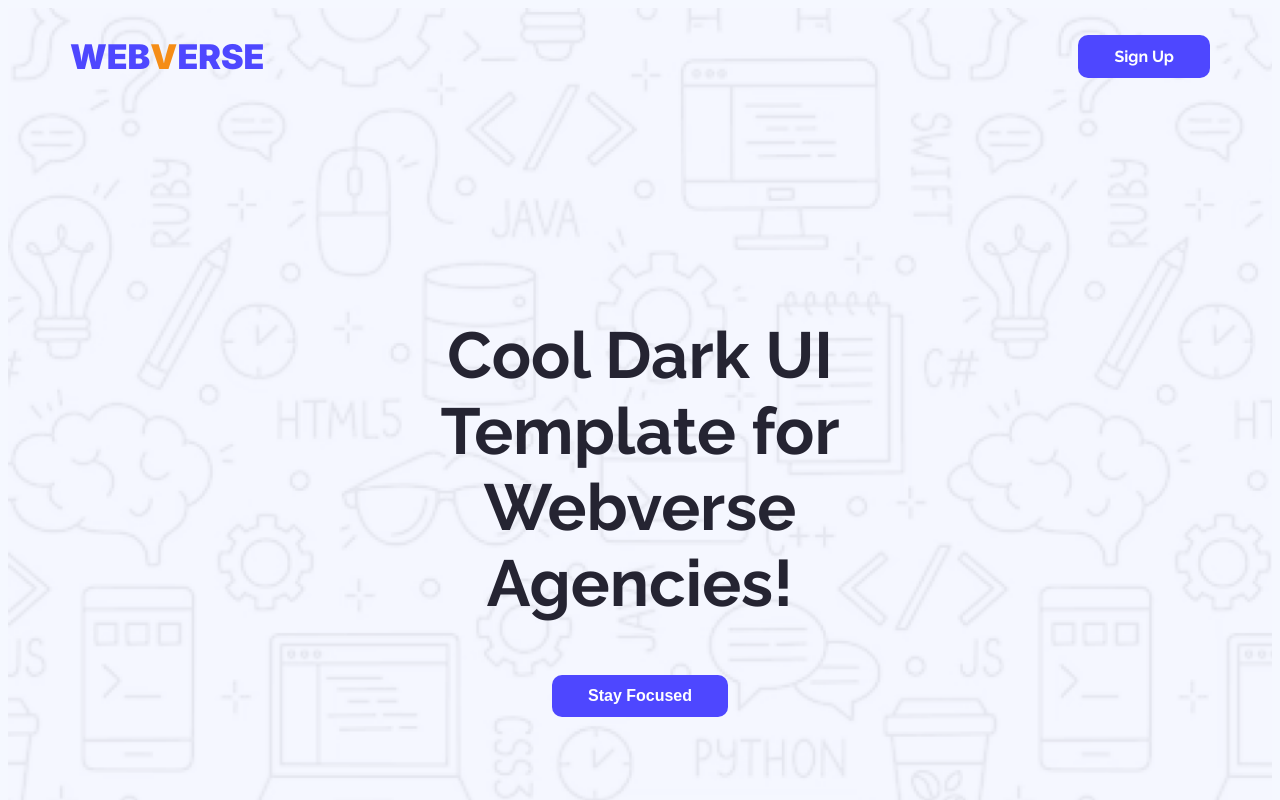
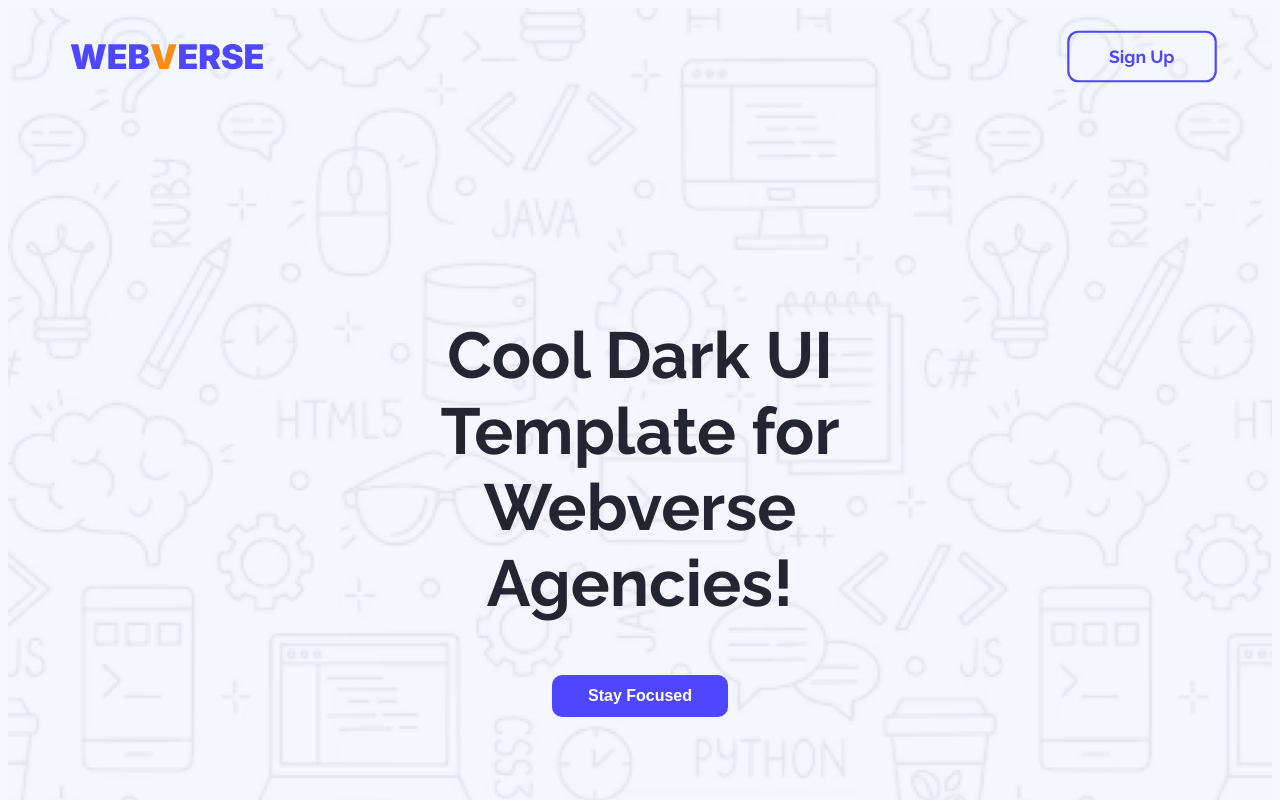
Before and after one commit to MD-ELIUS/ph-assignment-01, a plain HTML site: page index.html in a window 1280 px wide. In both pictures the pointer is over the button "Sign Up". Shown: the top 800 px of the page. Drawn offline with Linux system fonts and the light colour scheme.

Commit message:
button hover effect added

```diff
--- a/style.css
+++ b/style.css
@@ -26,6 +26,21 @@ body {
   font-optical-sizing: auto;
   font-weight: 400;
   font-style: normal;
+}
+
+button:hover {
+    background-color: transparent;
+    border: 2px solid #4E47FF;
+    transform: scale(1.1);
+}
+
+button:hover a {
+    color: #4E47FF;
+}
+
+button {
+    transition: all 0.1s linear;
+    cursor: pointer;
 }
 
 /* Header styles */
@@ -240,6 +255,14 @@ header {
     font-weight: bold;
     font-size: 16px;
     cursor: pointer;
+    transition: all 0.1s linear;
+}
+
+.touch-section input[type="submit"]:hover {
+    background-color: transparent;
+    border: 2px solid #4E47FF;
+    /* transform: scale(1.1); */
+    color: #4E47FF;
 }
 
 /* Footer Styles */
```
